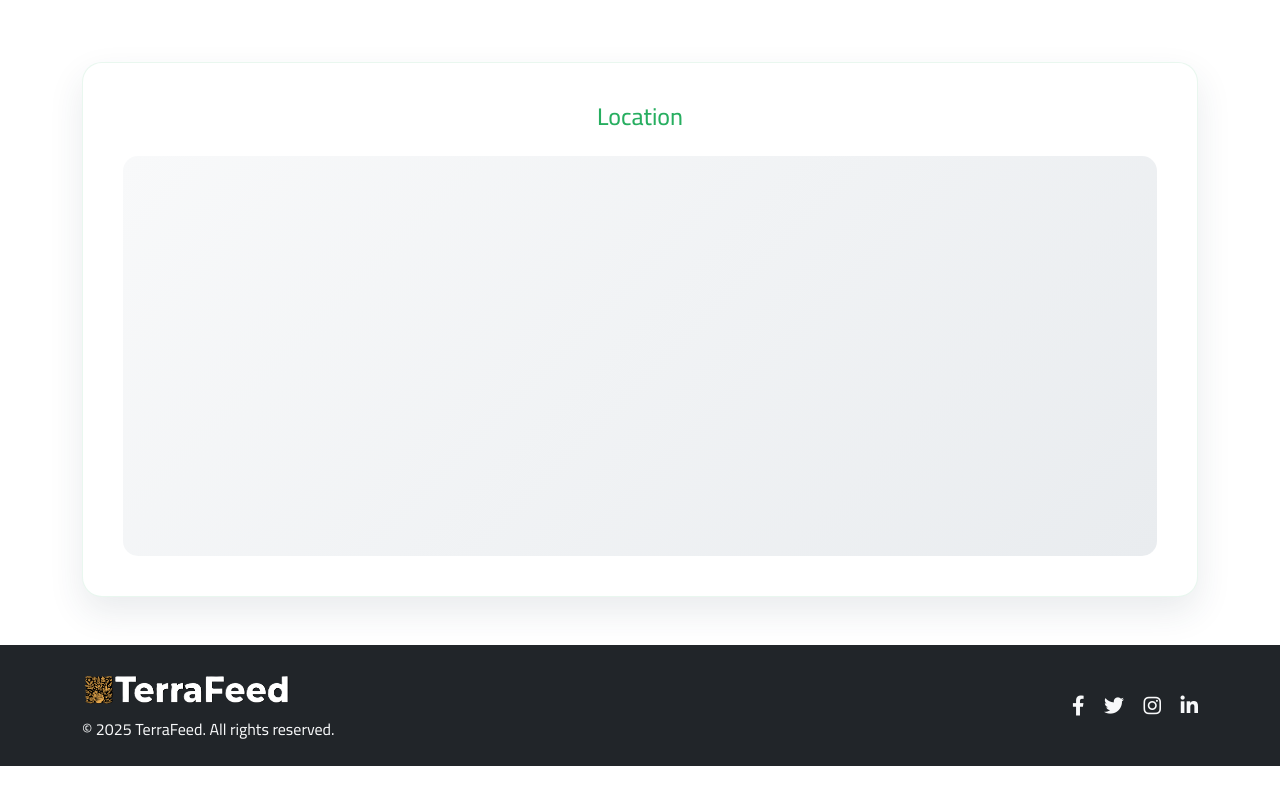
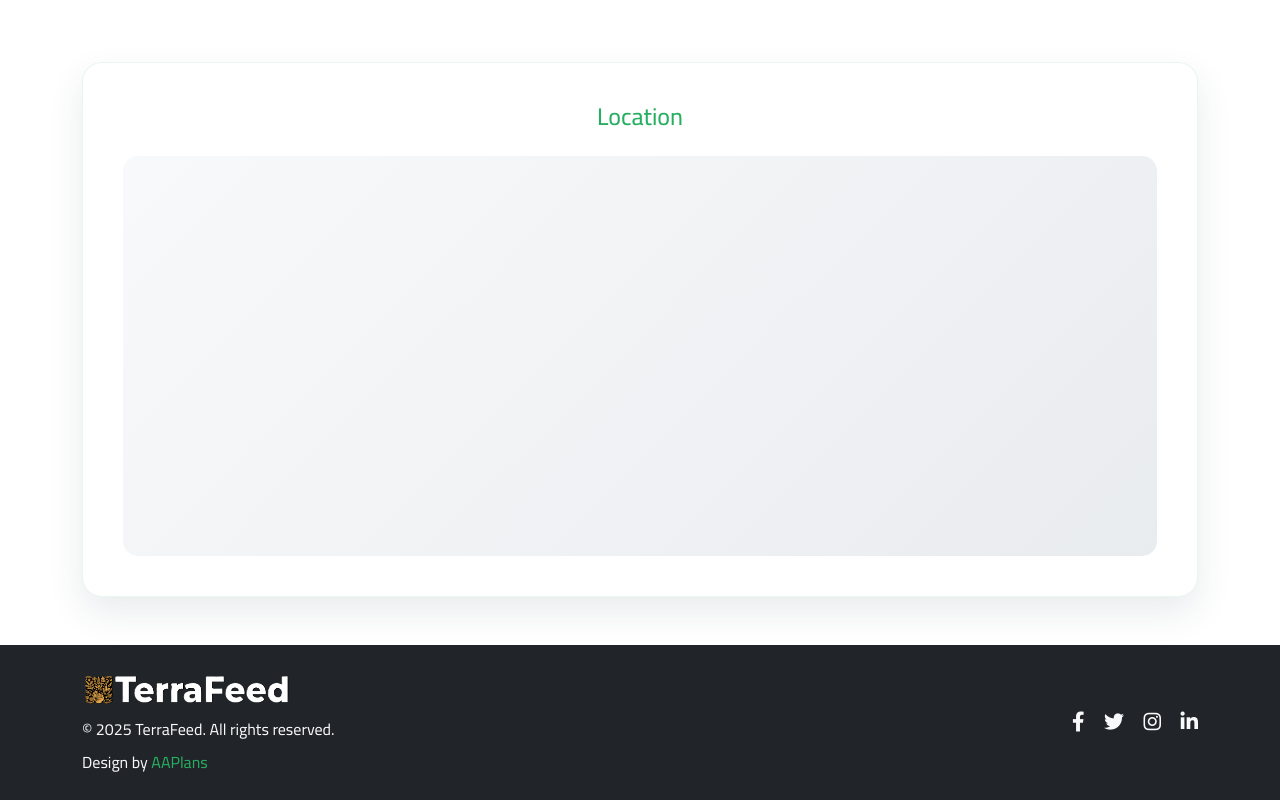
Before and after one commit to khaled-hassan1/terra_feed, a plain HTML site: page index.html in a window 1280 px wide. Shown: the part 4273-5073 px from the top of the page. Before the commit the page ends 5039 px from the top, so only its background shows below. Drawn offline with nearby package versions, Linux system fonts and the light colour scheme; files whose address does not match are found by name.

Commit message:
Edit Footer

```diff
--- a/index.html
+++ b/index.html
@@ -406,7 +406,11 @@
           <p class="mt-2 mb-0 text-light" data-translate="footer_copyright">
             © <span id="current-year">2025</span> TerraFeed. All rights reserved.
           </p>
+          <p class="mt-2 mb-0 text-light" data-translate="footer_design">
+            Design by AAplans
+          </p>
         </div>
+
         <div class="col-md-6 text-md-end">
           <div class="social-links">
             <a href="#" class="text-light me-3"><i class="fab fa-facebook-f"></i></a>
@@ -415,6 +419,7 @@
             <a href="#" class="text-light"><i class="fab fa-linkedin-in"></i></a>
           </div>
         </div>
+
       </div>
     </div>
   </footer>
--- a/js/translations.js
+++ b/js/translations.js
@@ -196,6 +196,8 @@ const translations = {
 
     // Footer
     footer_copyright: "© 2025 TerraFeed. All rights reserved.",
+    footer_design: "Design by <a href='https://aaplans.com/' target='_blank'>AAPlans</a>",
+
 
     // Google Maps
     view_map: "View on Map",
@@ -401,6 +403,8 @@ const translations = {
 
     // Footer
     footer_copyright: "© ٢٠٢٥ تيرافيد. جميع الحقوق محفوظة.",
+    footer_design: "تصميم بواسطة <a href='https://aaplans.com/' target='_blank'>AAPlans</a>",
+
 
     // Google Maps
     view_map: "عرض على الخريطة",
--- a/styles/main.css
+++ b/styles/main.css
@@ -1045,3 +1045,12 @@ html {
 .active {
   color: var(--primary-color) !important;
 }
+
+footer p a {
+  color: var(--primary-color);
+  text-decoration: none;
+}
+footer p a:hover {
+  color: var(--secondary-color);
+  text-decoration: underline;
+}
```
Also changed, not shown: about.html (+3 -0 lines), contact.html (+3 -0 lines), products.html (+3 -0 lines).
